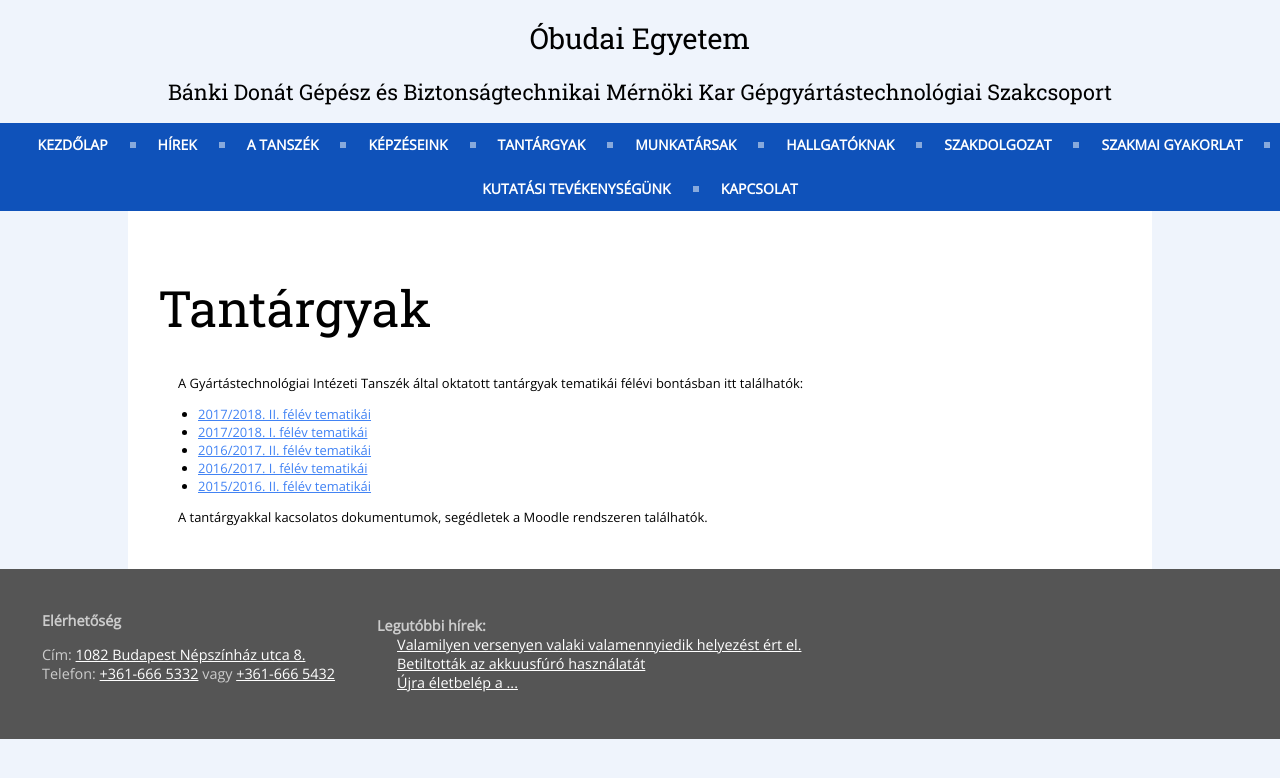
After one commit to tothambrus11/ggyt, a PHP site: page /tantargyak/ in a window 1280 px wide. The commit adds this page. Shown: the top 778 px of the page. Run offline with PHP 8.4, Linux system fonts and the light colour scheme.

Commit message:
Tantárgyak oldal

```diff
--- a/kepzeseink/index.php
+++ b/kepzeseink/index.php
@@ -7,8 +7,6 @@
 	<meta charset="utf-8">
 	<title>Képzéseink</title>
 	<link rel="stylesheet" type="text/css" href="../style.css">
-	<script src="https://unpkg.com/masonry-layout@4/dist/masonry.pkgd.min.js"></script>
-
 </head>
 <body>
 	<?php
--- a/menu.php
+++ b/menu.php
@@ -8,6 +8,7 @@
 		<li><a href="<?php echo HOME_URL; ?>hirek/" class="menu-item">Hírek</a></li>
 		<li><a href="<?php echo HOME_URL; ?>tanszek/" class="menu-item">A tanszék</a></li>
 		<li><a href="<?php echo HOME_URL; ?>kepzeseink/" class="menu-item">Képzéseink</a></li>
+		<li><a href="<?php echo HOME_URL; ?>tantargyak/" class="menu-item">Tantárgyak</a></li>
 		<li><a href="<?php echo HOME_URL; ?>munkatarsak/" class="menu-item">Munkatársak</a></li>
 		<li><a href="<?php echo HOME_URL; ?>hallgatoknak/" class="menu-item">Hallgatóknak</a></li>
 		<li><a href="<?php echo HOME_URL; ?>szakdolgozat/" class="menu-item">Szakdolgozat</a></li>
--- /dev/null
+++ b/tantargyak/index.php
@@ -0,0 +1,31 @@
+<?php
+	require_once("../load.php");
+?>
+<!DOCTYPE html>
+<html>
+<head>
+	<meta charset="utf-8">
+	<title>Tantárgyak</title>
+	<link rel="stylesheet" type="text/css" href="../style.css">
+</head>
+<body>
+	<?php
+		include("../menu.php");
+	?>
+
+	<div class="page-container">
+		<h1>Tantárgyak</h1>
+		<p>A Gyártástechnológiai Intézeti Tanszék által oktatott tantárgyak tematikái félévi bontásban itt találhatók:</p>
+		<ul>
+			<li><a href="files/tematikak_201718_2.zip">2017/2018. II. félév tematikái</li></a>
+			<li><a href="files/tematikak1718osz.zip">2017/2018. I. félév tematikái</li></a>
+			<li><a href="files/tematikak_201617_2.zip">2016/2017. II. félév tematikái</li></a>
+			<li><a href="files/tematikak_201617_1.zip">2016/2017. I. félév tematikái</li></a>
+			<li><a href="files/tematikak.zip">2015/2016. II. félév tematikái</li></a>
+		</ul>
+		<p>A tantárgyakkal kacsolatos dokumentumok, segédletek a Moodle rendszeren találhatók.</p>
+	</div>
+	<?php
+		include("../footer.php");
+	?>
+</body>
```
Also changed, not shown: 5 other files.
